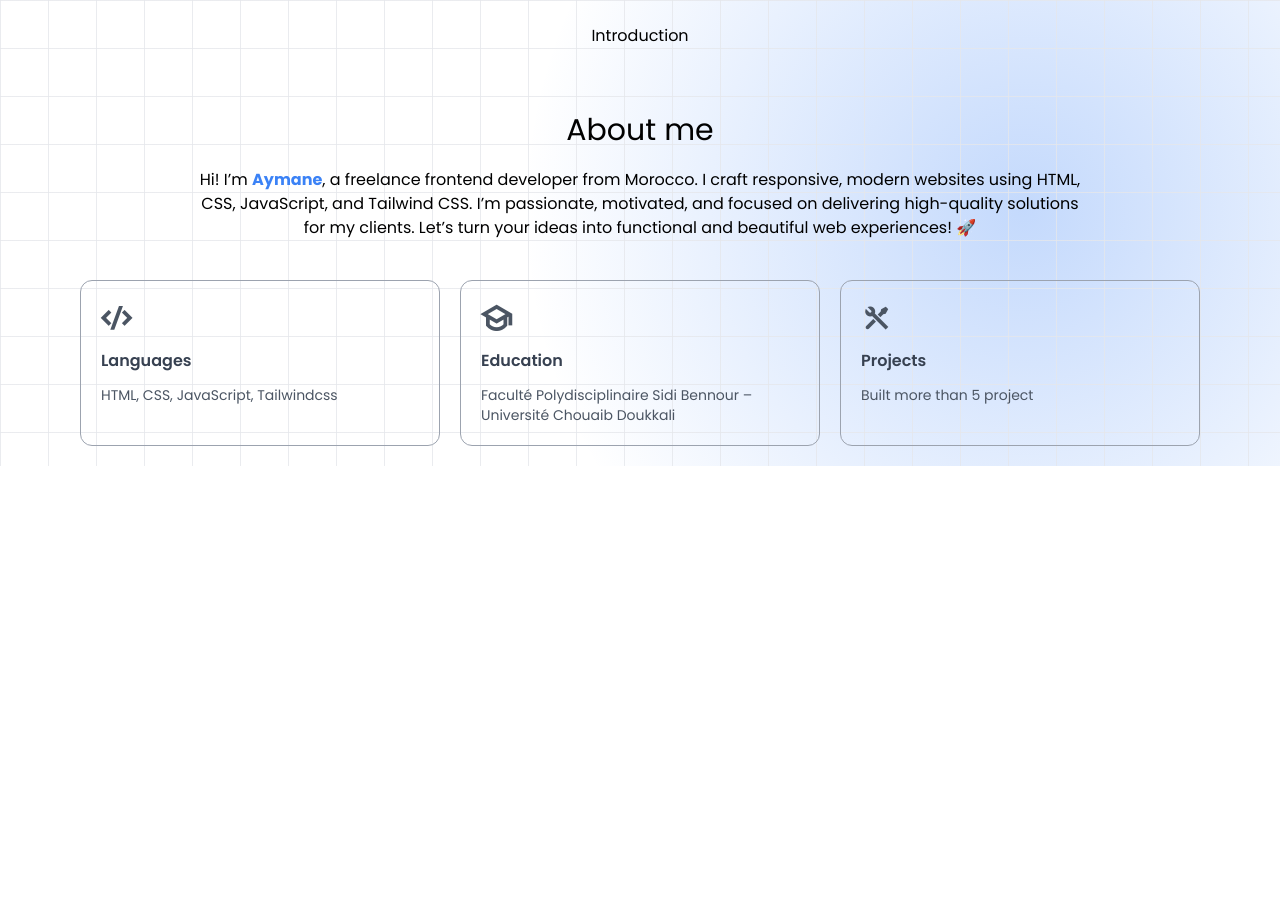
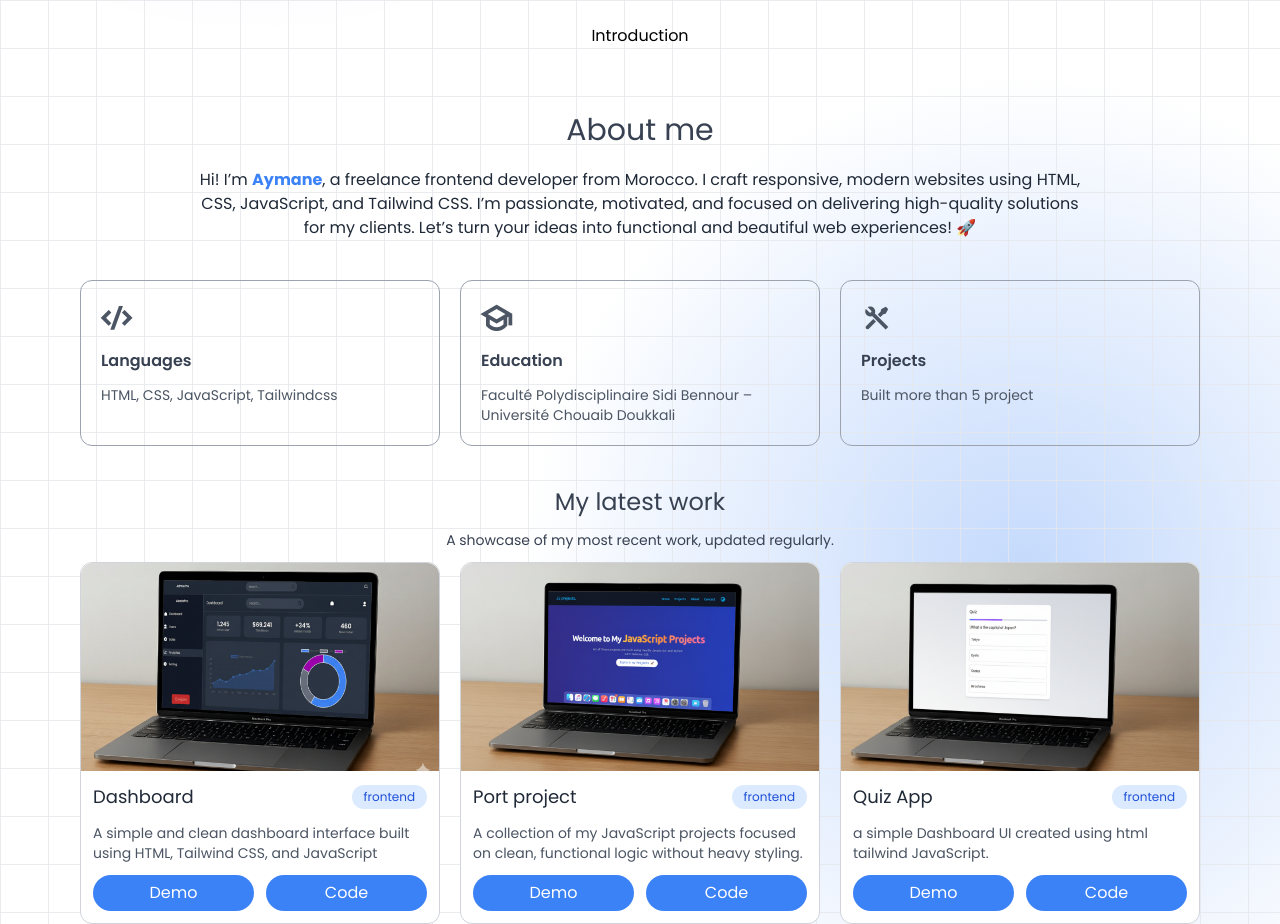
Before and after one commit to aymoxd/myportfolio, a plain HTML site: page index.html in a window 1280 px wide. Shown: the part 816-1740 px from the top of the page. Before the commit the page ends 1282 px from the top, so only its background shows below. Drawn offline with nearby package versions, Linux system fonts and the light colour scheme.

Commit message:
i add the projects section

```diff
--- a/index.html
+++ b/index.html
@@ -27,10 +27,10 @@
      <header class="relative">
       <nav class="navbar z-40 transition-all duration-500 flex fixed h-20 top-0 w-full items-center justify-between px-7 md:px-12 lg:px-24">
           <div class="font-semibold text-xl md:text-2xl">Aymane<span class="text-blue-500 text-3xl">.</span></div>
-          <ul class="bg-white/20 transition-all duration-500  navUl text-gray-900 border border-gray-400 backdrop-blur-lg  hidden md:flex w-[500px] px-10 py-3 rounded-full items-center justify-between">
+          <ul class="bg-white/20 transition-all duration-500  navUl text-gray-900 shadow-md backdrop-blur-lg  hidden md:flex w-[500px] px-10 py-3 rounded-full items-center justify-between">
             <li><a  href="#">Home</a></li>
-            <li><a  href="#">About me</a></li>
-            <li><a  href="#">My Work</a></li>
+            <li><a  href="#aboutme">About me</a></li>
+            <li><a  href="#mywork">My Work</a></li>
             <li><a  href="#">Contact me</a></li>
           </ul>
           <i class="ri-moon-fill hidden md:block text-3xl text-gray-500 lg:absolute top-6 cursor-pointer right-80"></i>
@@ -42,8 +42,8 @@
         <i id="CloseAsideBar" class="ri-close-large-line text-gray-500 absolute md:hidden right-10 top-5 cursor-pointer text-3xl  transition-all duration-300 ease-in-out active:scale-95"></i>
           <ul class="flex flex-col mt-14 px-5 space-y-8">
             <li><a class="asideLink" href="#">Home</a></li>
-            <li><a class="asideLink" href="#">About me</a></li>
-            <li><a class="asideLink" href="#">My Work</a></li>
+            <li><a class="asideLink" href="#aboutme">About me</a></li>
+            <li><a class="asideLink" href="#mywork">My Work</a></li>
             <li><a class="asideLink" href="#">Contact me</a></li>
           </ul>
       </aside>
@@ -71,20 +71,20 @@
 
    <!--____________________________about me section______________________________-->
 
-         <section class="relative py-5 pt-32 px-10 md:px-20">
+         <section id="aboutme" class="relative py-5 pt-32 px-10 md:px-20">
 
                 <h1 class="text-center absolute mb-52 top-10 left-1/2 -translate-x-1/2">Introduction </h1>
-
+                    <!--about text-->
                 <div class=" gap-10 flex flex-col h-full">
                       <div class="flex flex-col items-center justify-center">
-                    <p class="text-3xl mb-5">About me</p>
-                    <p class="text-sm md:text-base w-full md:w-[80%] text-center">Hi! I’m <strong class="text-blue-500">Aymane</strong>, a freelance frontend developer from Morocco.
+                    <p class="text-3xl text-gray-700 mb-5">About me</p>
+                    <p class="text-sm md:text-base w-full md:w-[80%] text-center text-gray-800">Hi! I’m <strong class="text-blue-500">Aymane</strong>, a freelance frontend developer from Morocco.
                   I craft responsive, modern websites using HTML, CSS, JavaScript, and Tailwind CSS.
                   I’m passionate, motivated, and focused on delivering high-quality solutions for my clients.
                   Let’s turn your ideas into functional and beautiful web experiences! 🚀
                     </p>
                       </div>
-
+                    <!--about text-->
 
                       <div class="flex flex-col gap-5 sm:flex-row">
 
@@ -106,15 +106,90 @@
                         <p class="text-sm">Built more than 5 project</p>
                       </div>
 
-
-
                       </div>
 
                 </div>
 
 
          </section>
+                   <!--end about section-->
 
+
+           <section id="mywork" class="pt-5 px-10 md:px-20 space-y-3">
+          <!--title of projects-->
+            <div class="text-gray-700 flex flex-col items-center " >
+                  <h1 class="text-2xl mb-3">My latest work</h1>
+                  <p class="text-center text-sm">A showcase of my most recent work, updated regularly.</p>
+            </div>
+          <!--my projects-->
+
+            <div class=" grid gap-5 grid-cols-1 sm:grid-cols-2 md:grid-cols-3">
+               <!--cart-->
+                 <div class="bg-white group cursor-pointer border border-gray-300 rounded-xl">
+                  <div class=" overflow-hidden">
+                       <img class="w-full group-hover:scale-105 transition-all duration-300  rounded-t-xl sm:h-52 object-cover" src="assets/img/project_dashboard.png" alt="">
+                  </div>
+                  <div class="px-3 space-y-3 rounded-b-xl pb-3 mt-3">
+                       <div class="flex items-center justify-between">
+                       <h1 class="text-gray-800 text-lg">Dashboard</h1>
+                        <span class="text-xs px-3 py-1 bg-blue-100 text-blue-700 rounded-full">frontend</span>
+                       </div>
+                       <p class="text-sm text-gray-600">A simple and clean dashboard interface built using HTML, Tailwind CSS, and JavaScript</p>
+                       <div class="flex justify-between gap-3 text-white">
+                         <button class="bg-blue-500 w-full cursor-pointer px-4 py-1.5 rounded-full">Demo</button>
+                         <button class="bg-blue-500 w-full cursor-pointer px-4 py-1.5 rounded-full">Code</button>
+                       </div>
+
+                  </div>
+
+                 </div>
+
+                      <div class="bg-white group border cursor-pointer border-gray-300 rounded-xl">
+                  <div class=" overflow-hidden">
+                       <img class="w-full group-hover:scale-105 transition-all duration-300  rounded-t-xl sm:h-52 object-cover" src="assets/img/project_portproject.png" alt="">
+                  </div>
+                  <div class="px-3 space-y-3 rounded-b-xl pb-3 mt-3">
+                       <div class="flex items-center justify-between">
+                       <h1 class="text-gray-800 text-lg">Port project</h1>
+                        <span class="text-xs px-3 py-1 bg-blue-100 text-blue-700 rounded-full">frontend</span>
+                       </div>
+                       <p class="text-sm text-gray-600">A collection of my JavaScript projects focused on clean, functional logic without heavy styling.</p>
+                       <div class="flex justify-between gap-3 text-white">
+                         <button class="bg-blue-500 w-full cursor-pointer px-4 py-1.5 rounded-full">Demo</button>
+                         <button class="bg-blue-500 w-full cursor-pointer px-4 py-1.5 rounded-full">Code</button>
+                       </div>
+
+                  </div>
+
+                 </div>
+
+                      <div class="bg-white cursor-pointer group border border-gray-300 rounded-xl">
+                  <div class=" overflow-hidden">
+                       <img class="w-full group-hover:scale-105 transition-all duration-300  rounded-t-xl sm:h-52 object-cover" src="assets/img/project_quize.png" alt="">
+                  </div>
+                  <div class="px-3 space-y-3 rounded-b-xl pb-3 mt-3">
+                       <div class="flex items-center justify-between">
+                       <h1 class="text-gray-800 text-lg">Quiz App</h1>
+                        <span class="text-xs px-3 py-1 bg-blue-100 text-blue-700 rounded-full">frontend</span>
+                       </div>
+                       <p class="text-sm text-gray-600">a simple Dashboard UI created using html tailwind JavaScript.</p>
+                       <div class="flex justify-between gap-3 text-white">
+                         <button class="bg-blue-500 w-full cursor-pointer px-4 py-1.5 rounded-full">Demo</button>
+                         <button class="bg-blue-500 w-full cursor-pointer px-4 py-1.5 rounded-full">Code</button>
+                       </div>
+
+                  </div>
+
+                 </div>
+
+
+
+
+            </div>
+
+
+
+           </section>
 
 
      </main>
--- a/scripts/main.js
+++ b/scripts/main.js
@@ -35,10 +35,10 @@ overly.addEventListener('click',()=>{
 
 window.addEventListener('scroll',()=>{
     if(scrollY > 50){
-       navUl.classList.remove('bg-white/20','border-gray-400','border','backdrop-blur-lg');
+       navUl.classList.remove('bg-white/20','shadow-md','backdrop-blur-lg');
        navbar.classList.add('bg-white/10','backdrop-blur-lg');
     }else{
-       navUl.classList.add('bg-white/20','border-gray-400','border','backdrop-blur-lg');
+       navUl.classList.add('bg-white/20','shadow-md','backdrop-blur-lg');
        navbar.classList.remove('bg-white/10','backdrop-blur-lg');
     }
 })
```
Also changed, not shown: assets/img/project_dashboard.png (added), assets/img/project_portproject.png (added), assets/img/project_quize.png (added).
